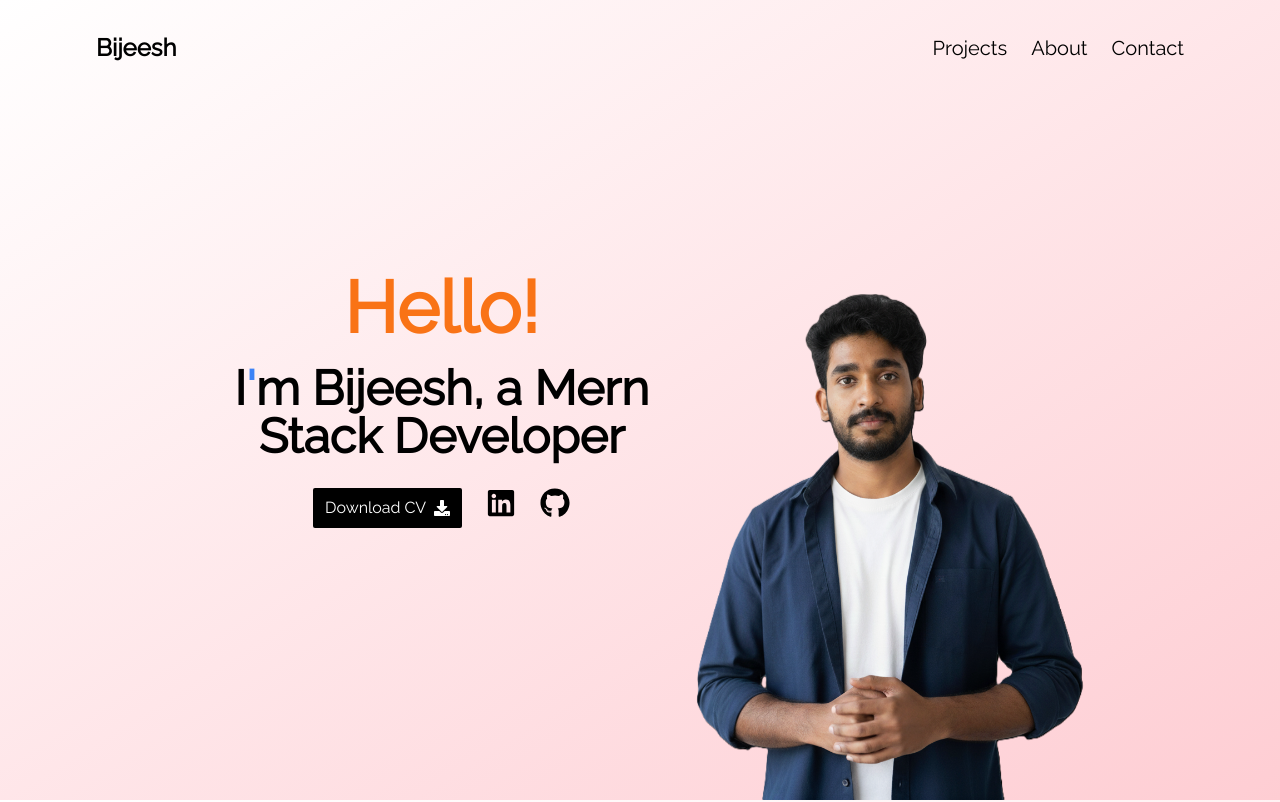
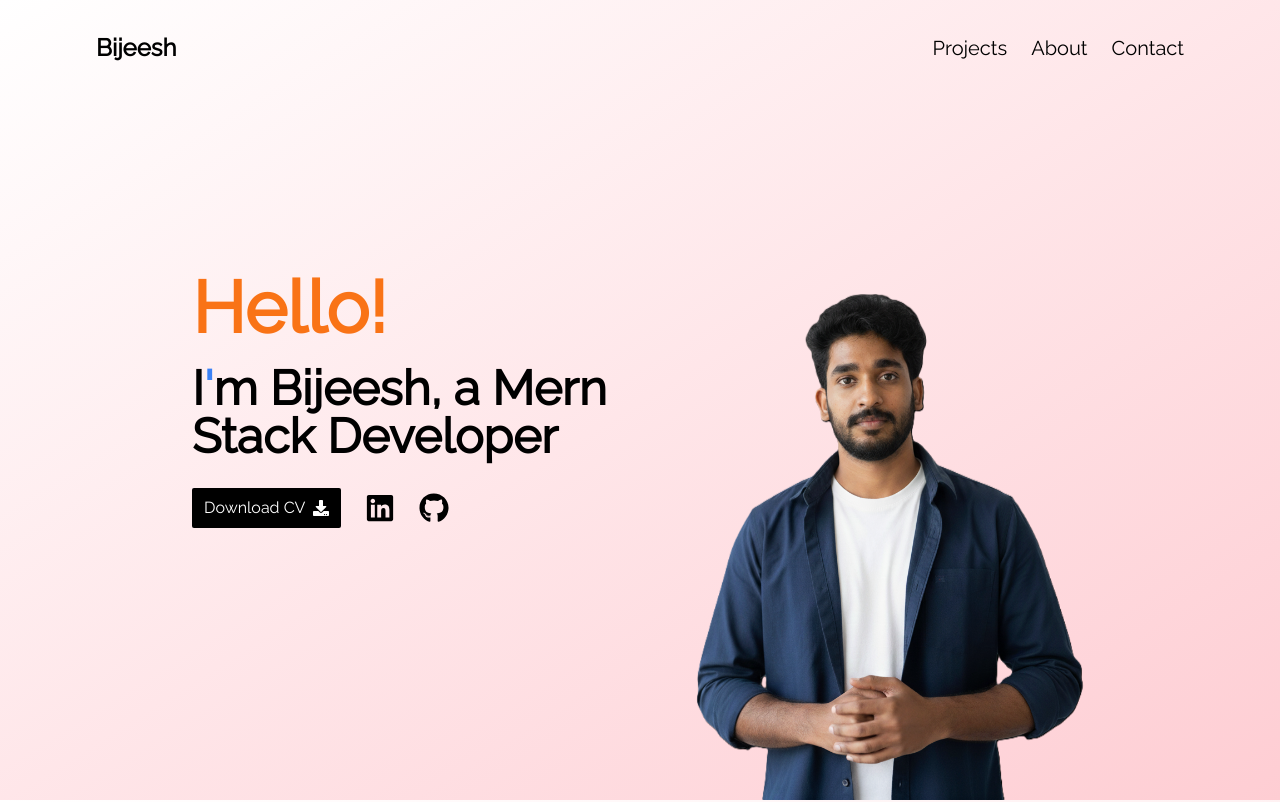
Before and after one commit to bijeesh-m/bijeesh, a Next.js app: page / in a window 1280 px wide. Shown: the top 802 px of the page. Built offline with nearby package versions, Linux system fonts and the light colour scheme.

Commit message:
fix:changed the background theme

```diff
--- a/components/Landing.jsx
+++ b/components/Landing.jsx
@@ -48,17 +48,17 @@ const Landing = () => {
           animate={{ opacity: 1 }}
           transition={{ duration: 1 }}
         >
-          <div className="flex items-center  flex-col gap-1   sm:gap-5">
+          <div className="flex items-center sm:items-start  flex-col gap-1   sm:gap-5">
             <h1 className="text-4xl md:text-7xl font-bold text-orange-500">
               Hello!
             </h1>
-            <h1 className="text-2xl text-center text-black sm:text-5xl font-bold">
+            <h1 className="text-2xl text-center sm:text-start text-black sm:text-5xl font-bold">
               I<span className="text-blue-500">&apos;</span>m Bijeesh, a Mern
               Stack Developer
             </h1>
           </div>
 
-          <div className="mt-7 flex justify-center items-center sm:items-start gap-6">
+          <div className="mt-7 flex justify-center items-center sm:justify-start gap-6">
             <a
               href="/Bijeesh M.pdf"
               download
```
